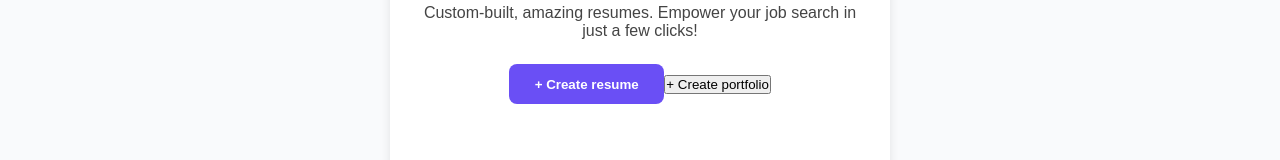
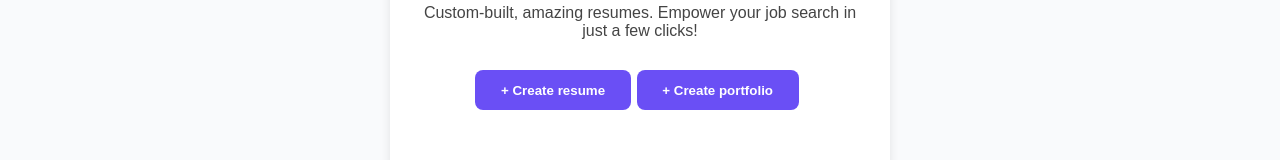
Before and after one commit to Anshikapurohit10/ZumeBuilder, a React (Vite) app in the folder Frontend/resumebuilder/: page /dashboard in a window 1280 px wide. Shown: the part 564-724 px from the top of the page. Built offline with nearby package versions, Linux system fonts and the light colour scheme.

Commit message:
Refactor Dashboard CSS for tabs and buttons

```diff
--- a/Frontend/resumebuilder/src/components/Dashboard.css
+++ b/Frontend/resumebuilder/src/components/Dashboard.css
@@ -29,7 +29,11 @@
   margin-top: 2rem;
 
 }
+.tabs {
+  display: flex;
+  margin-top: 2rem;
 
+}
 .tab {
   padding: 0.6rem 1.5rem;
   border: none;
@@ -40,12 +44,14 @@
   margin: 0 0.3rem;
   cursor: pointer;
   transition: 0.3s;
+display: flex;
 }
 
 .tab.active {
   background-color: #fff;
   border-bottom: 3px solid #6a4ff5;
   color: #6a4ff5;
+  display: flex;
 }
 
 .content {
@@ -72,18 +78,33 @@
 .create-btn {
   background-color: #6a4ff5;
   color: #fff;
-  padding: 0.8rem 1.6rem;
+  padding: .8rem 1.6rem;
   border: none;
   border-radius: 8px;
   cursor: pointer;
   font-weight: 600;
   transition: 0.3s;
+  margin: auto;
 }
-
+.create-btns {
+  background-color: #6a4ff5;
+  color: #fff;
+  padding: .8rem 1.6rem;
+  border: none;
+  border-radius: 8px;
+  cursor: pointer;
+  font-weight: 600;
+  transition: 0.3s;
+  margin: 6px;
+}
 .create-btn:hover {
   background-color: #573de2;
+
 }
+.create-btns:hover {
+  background-color: #573de2;
 
+}
 /* Responsive */
 @media (max-width: 600px) {
   .dashboard-header h2 {
```
